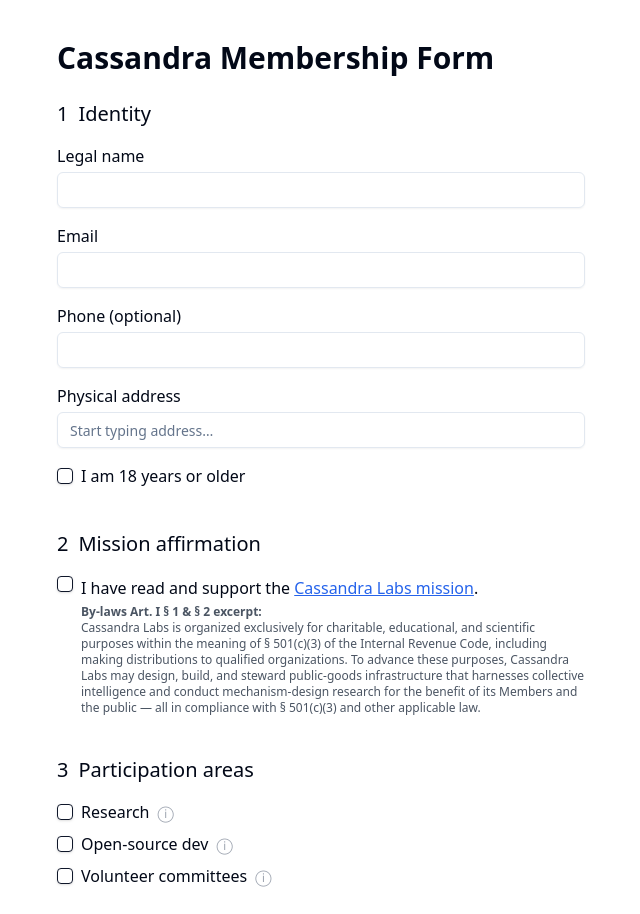
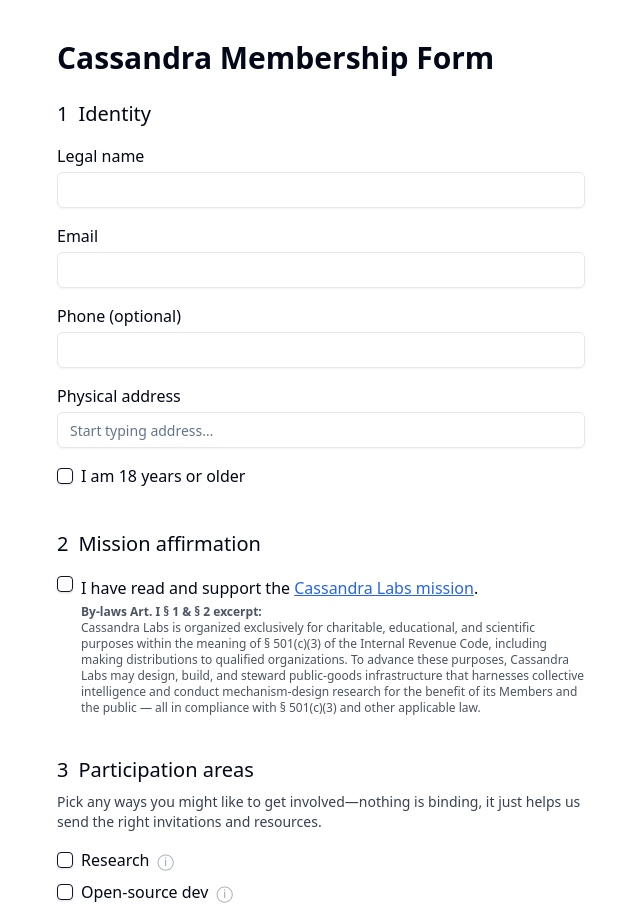
Before and after one commit to lbarberiscanoni/cassandra-membership-portal, a Next.js app: page /membership in a window 1280 px wide. Shown: the top 914 px of the page, without its empty margins (319-959 px from the left). Built offline with nearby package versions, Linux system fonts and the light colour scheme.

Commit message:
updated descriptions and options for volutneering

```diff
--- a/src/app/membership/Wizard.jsx
+++ b/src/app/membership/Wizard.jsx
@@ -170,7 +170,12 @@ export default function MembershipWizard() {
 
           {/* ---------- 3 · PARTICIPATION ---------- */}
           <section>
-            <h2 className="text-xl font-medium mb-4">3 Participation areas</h2>
+            <h2 className="text-xl font-medium mb-2">3 Participation areas</h2>
+
+            <p className="mb-4 text-sm text-gray-700">
+              Pick any ways you might like to get involved—nothing is binding, it just
+              helps us send the right invitations and resources.
+            </p>
 
             {[
               {
@@ -185,18 +190,18 @@ export default function MembershipWizard() {
                 label: "Volunteer committees",
                 tip: "Help with outreach, compliance, grants, or events.",
               },
+              {
+                label: "Regular member",            // ← new option
+                tip: "Stay informed and vote—no ongoing volunteer duties.",
+              },
             ].map(({ label, tip }) => (
               <div key={label} className="flex items-center gap-2 mb-2">
                 <Checkbox id={label} value={label} {...register("participation")} />
-                <label htmlFor={label} className="font-medium">
-                  {label}
-                </label>
+                <label htmlFor={label} className="font-medium">{label}</label>
 
                 <Tooltip>
                   <TooltipTrigger asChild>
-                    <span className="cursor-help text-gray-400 inline-block align-middle">
-                      &#9432;
-                    </span>
+                    <span className="cursor-help text-gray-400">&#9432;</span>
                   </TooltipTrigger>
                   <TooltipContent className="max-w-xs text-sm">
                     {tip}
@@ -205,6 +210,7 @@ export default function MembershipWizard() {
               </div>
             ))}
           </section>
+
 
           {/* ---------- 4 · MEETING PREFS ---------- */}
           <section>
```
Also changed, not shown: 1 other file (tests, documents, lock files or other folders).
